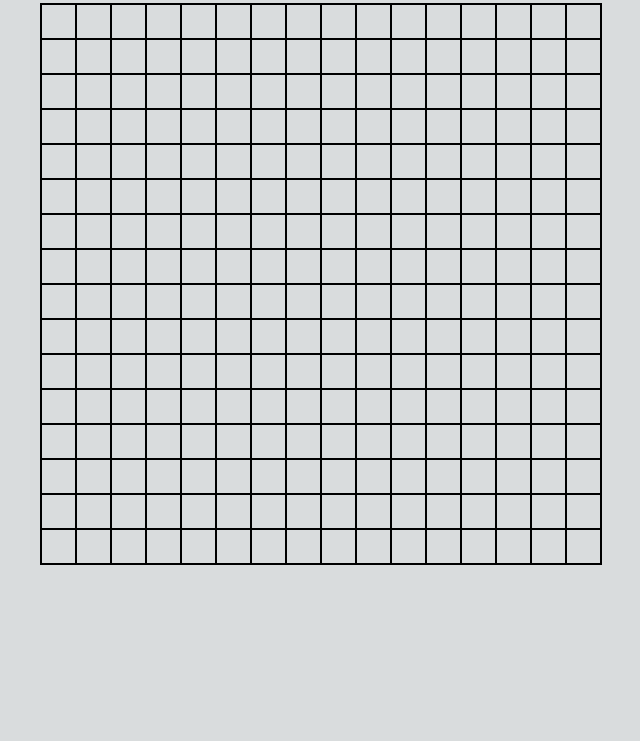
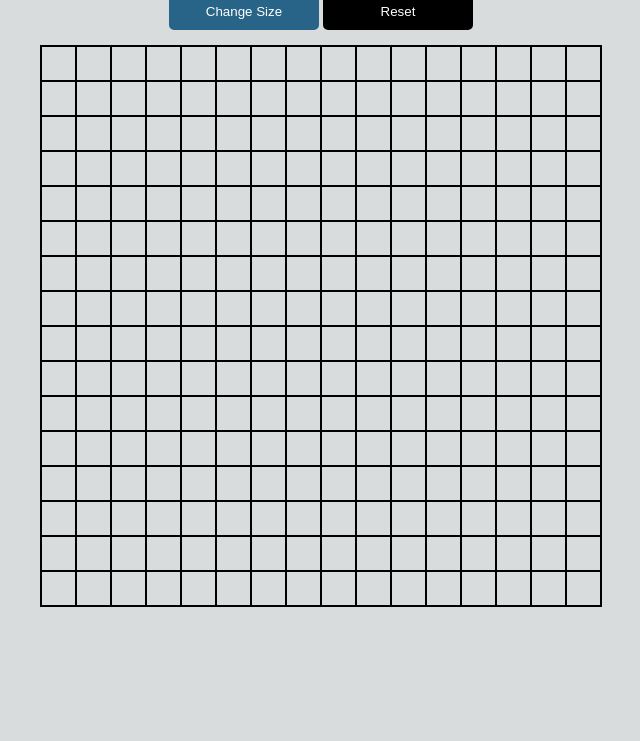
Before and after one commit to just-mann/etch-a-sketch.github.io, a plain HTML site: page index.html in a window 1280 px wide. Shown: the part 59-800 px from the top of the page, without its empty margins (319-959 px from the left). Drawn offline with Linux system fonts and the light colour scheme.

Commit message:
Added Reset button

```diff
--- a/app.js
+++ b/app.js
@@ -1,6 +1,8 @@
 console.log('Script File Connected...');
 
 let container = document.getElementById('container');
+
+let resetBtn = document.getElementById('resetBtn');
 
 // let randomColor = Math.floor(Math.random() * 16777215).toString();
 
@@ -17,3 +19,9 @@ for (let i = 0; i < 16 * 16; i++) {
     });
     container.appendChild(div);
 }
+
+
+// Reset Page
+resetBtn.addEventListener('click', () => {
+    window.location.reload();
+})
--- a/index.html
+++ b/index.html
@@ -10,6 +10,8 @@
 <body>
     <div class="myContainer">
        <h3>Etch-A-Sketch</h3>
+       <button class="button">Change Size</button>
+       <button id="resetBtn" class="resetBtn">Reset</button>
         <div id="container" class="container"></div>
     </div>
     <script src="./app.js"></script>
--- a/style.css
+++ b/style.css
@@ -14,12 +14,41 @@ h3 {
 
 .myContainer {
     padding: 20px 0px;
+    text-align: center;
+}
+
+.button {
+    color: #fff;
+    background-color: #276488;
+    padding: 9px 15px;
+    width: 150px;
+    margin: 10px auto;
+    border: 2px solid #276488;
+    border-radius: 5px;
+}
+
+.resetBtn {
+    color: #fff;
+    background-color: #000000;
+    padding: 9px 15px;
+    width: 150px;
+    margin: 10px auto;
+    border: 2px solid #000000;
+    border-radius: 5px;
+}
+
+.resetBtn:hover {
+    cursor: pointer;
+}
+
+.button:hover {
+    cursor: pointer;
 }
 
 .container {
     width: 562.5px;
     height: auto;
-    margin: 20px auto;
+    margin: 5px auto;
     border: 1px solid black;
     display: grid;
     gap: 0;
```
